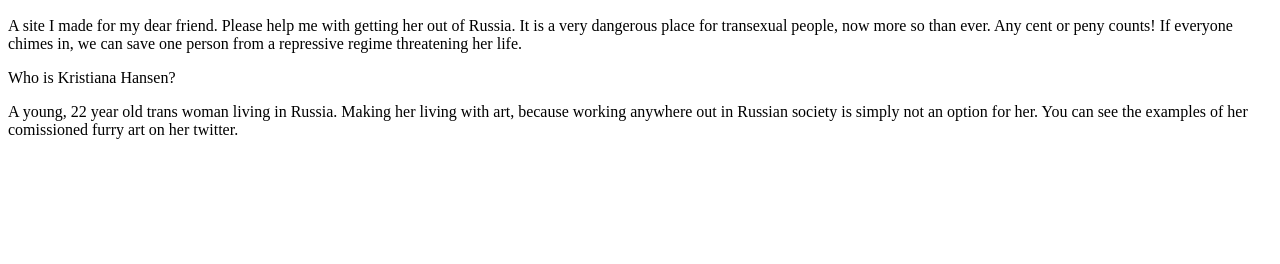
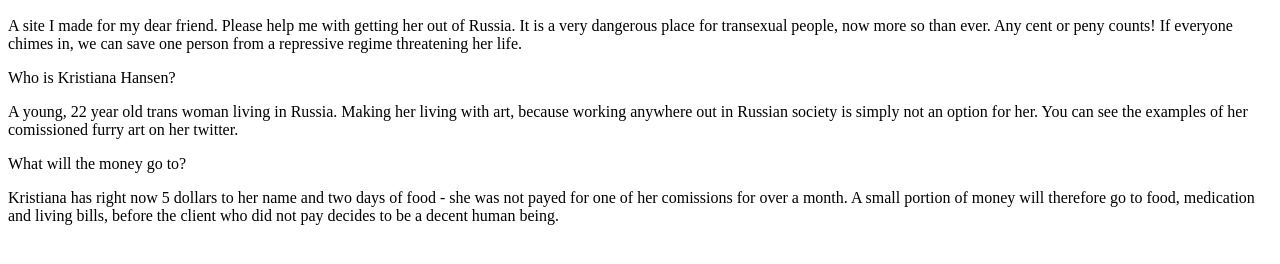
Before and after one commit to HANG1NG-MAN/Get-Krissy-out-of-Russia, a plain HTML site: page Main-body.html in a window 1280 px wide. Shown: the part 110-374 px from the top of the page. Drawn offline with Linux system fonts and the light colour scheme.

Commit message:
Update Main-body.html
Updating content so far

```diff
--- a/Main-body.html
+++ b/Main-body.html
@@ -20,6 +20,10 @@
       <p>Who is Kristiana Hansen? </p>
       <p>A young, 22 year old trans woman living in Russia. Making her living with art, because working anywhere out in Russian society is simply not an option for her.
       You can see the examples of her comissioned furry art on her twitter. </p>
+
+      <p>What will the money go to?</p>
+      <p>Kristiana has right now 5 dollars to her name and two days of food - she was not payed for one of her comissions for over a month.
+        A small portion of money will therefore go to food, medication and living bills, before the client who did not pay decides to be a decent human being.
     </div>
 
   </body>
```
